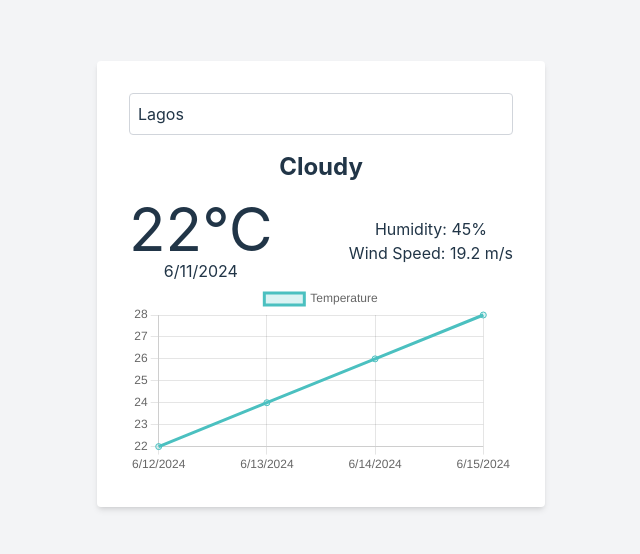
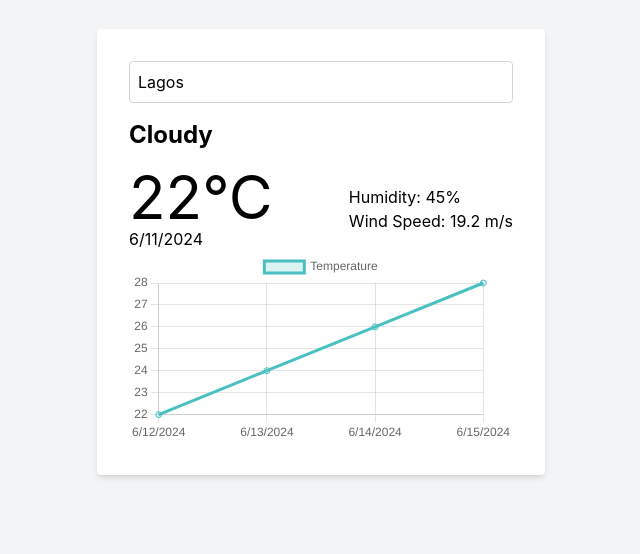
Before and after one commit to Petsamuel/Farmer-s-DSS-System-based-on-weather-forecasting, a React (Vite) app: page / in a window 1280 px wide. Shown: the part 148-702 px from the top of the page, without its empty margins (319-959 px from the left). Built offline with nearby package versions, Linux system fonts and the light colour scheme.

Commit message:
splitted appjs

```diff
--- a/src/App.css
+++ b/src/App.css
@@ -1,6 +1,6 @@
-#root {
+/* #root {
   max-width: 1280px;
   margin: 0 auto;
   padding: 2rem;
   text-align: center;
-}
+} */
--- a/src/App.jsx
+++ b/src/App.jsx
@@ -1,6 +1,9 @@
-import { useState } from 'react'
-import WeatherChart from './components/WeatherChart';
-import './App.css'
+//
+import { useState } from "react";
+import WeatherInput from "./components/WeatherInput";
+import CurrentWeather from "./components/CurrentWeather";
+import WeatherChart from "./components/WeatherChart";
+import "./App.css";
 
 const dummyWeatherData = {
   current: {
@@ -38,55 +41,23 @@ const dummyWeatherData = {
   ],
 };
 
-console.log(dummyWeatherData);
-
-
 function App() {
-
-  const [city, setCity] = useState('Lagos');
+  const [city, setCity] = useState("Lagos");
   const weatherData = dummyWeatherData;
 
   return (
-    <>
     <div className="min-h-screen bg-gray-100 flex items-center justify-center">
       <div className="bg-white p-8 rounded shadow-md w-full max-w-md">
-          <div className="mb-4">
-            <input
-              type="text"
-              value={city}
-              onChange={(e) => setCity(e.target.value)}
-              placeholder="Enter city name"
-              className="w-full p-2 border border-gray-300 rounded"
-            />
-          </div>
+        <WeatherInput city={city} setCity={setCity} />
         {weatherData && (
-            <div>
-              <h2 className="text-2xl font-bold mb-4">
-                {weatherData.current.weather[0].description}
-              </h2>
-              <div className="flex justify-between items-center">
-                <div>
-                  <div className="text-6xl">
-                    {Math.round(weatherData.current.temp)}°C
-                  </div>
-                  <div>
-                    {new Date(
-                      weatherData.current.dt * 1000
-                    ).toLocaleDateString()}
-                  </div>
-                </div>
-                <div>
-                  <div>Humidity: {weatherData.current.humidity}%</div>
-                  <div>Wind Speed: {weatherData.current.wind_speed} m/s</div>
-                </div>
-              </div>
+          <>
+            <CurrentWeather weatherData={weatherData} />
             <WeatherChart forecast={weatherData.daily} />
-            </div>
+          </>
         )}
       </div>
     </div>
-    </>
   );
 }
 
-export default App
+export default App;
--- /dev/null
+++ b/src/components/CurrentWeather.jsx
@@ -0,0 +1,47 @@
+import PropTypes from "prop-types";
+
+const CurrentWeather = (props) => {
+  const weatherData = props.weatherData;
+  return (
+    <div>
+      <h2 className="text-2xl font-bold mb-4">
+        {weatherData.current.weather[0].description}
+      </h2>
+      <div className="flex justify-between items-center">
+        <div>
+          <div className="text-6xl">
+            {Math.round(weatherData.current.temp)}°C
+          </div>
+          <div>
+            {new Date(weatherData.current.dt * 1000).toLocaleDateString()}
+          </div>
+        </div>
+        <div>
+          <div>Humidity: {weatherData.current.humidity}%</div>
+          <div>Wind Speed: {weatherData.current.wind_speed} m/s</div>
+        </div>
+      </div>
+    </div>
+  );
+};
+
+//Specifying proptypes
+CurrentWeather.propTypes = {
+  weatherData: PropTypes.arrayOf(
+    PropTypes.shape({
+      dt: PropTypes.number.isRequired,
+      temp: PropTypes.shape({
+        day: PropTypes.number.isRequired,
+      }).isRequired,
+      humidity: PropTypes.number,
+      wind_speed:PropTypes.number,
+      weather: PropTypes.arrayOf(
+        PropTypes.shape({
+          description: PropTypes.string,
+        })
+      ),
+    })
+  ).isRequired,
+};
+
+export default CurrentWeather;
--- a/src/components/WeatherChart.jsx
+++ b/src/components/WeatherChart.jsx
@@ -43,6 +43,9 @@ const WeatherChart = ({ forecast }) => {
   return <canvas ref={canvasRef} id="weather-chart"></canvas>;
 };
 
+
+
+//Specifying proptypes
 WeatherChart.propTypes = {
   forecast: PropTypes.arrayOf(
     PropTypes.shape({
--- /dev/null
+++ b/src/components/WeatherInput.jsx
@@ -0,0 +1,25 @@
+import PropTypes from "prop-types";
+
+const WeatherInput = (props) => {
+  const city = props.city;
+  const setCity = props.setCity;
+  return (
+    <div className="mb-4">
+      <input
+        type="text"
+        value={city}
+        onChange={(e) => setCity(e.target.value)}
+        placeholder="Enter city name"
+        className="w-full p-2 border border-gray-300 rounded"
+      />
+    </div>
+  );
+};
+
+//Specifying proptypes
+WeatherInput.propTypes = {
+  city: PropTypes.string.isRequired,
+  setCity: PropTypes.string
+};
+
+export default WeatherInput;
--- a/src/index.css
+++ b/src/index.css
@@ -16,7 +16,7 @@ body {
   min-height: 100vh;
 }
 
-button {
+/* button {
   border-radius: 8px;
   border: 1px solid transparent;
   padding: 0.6em 1.2em;
@@ -26,9 +26,9 @@ button {
   background-color: #1a1a1a;
   cursor: pointer;
   transition: border-color 0.25s;
-}
+} */
 
-@media (prefers-color-scheme: light) {
+/* @media (prefers-color-scheme: light) {
   :root {
     color: #213547;
     background-color: #ffffff;
@@ -36,4 +36,4 @@ button {
   button {
     background-color: #f9f9f9;
   }
-}
+} */
```
Lines whose indentation alone changed are shown as unchanged.
